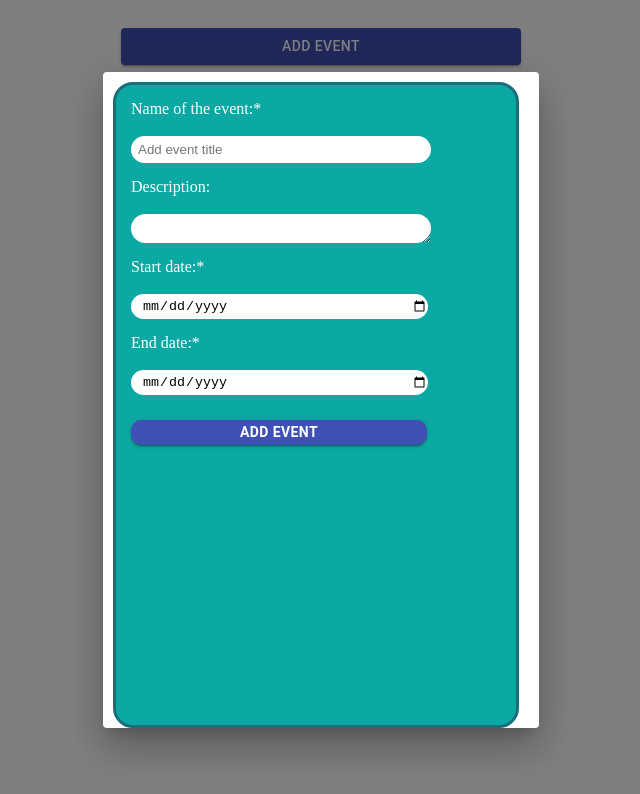
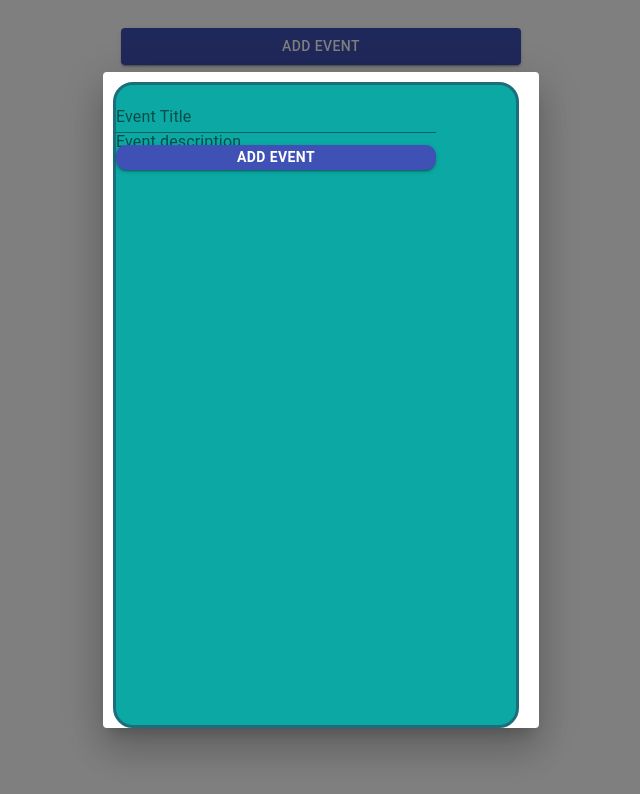
Before and after one commit to pragyes31/Event-Manager, a React (Create React App) app: page / in a window 1280 px wide. Shown: the top 794 px of the page, without its empty margins (319-959 px from the left). Built offline with nearby package versions, Linux system fonts and the light colour scheme.

Commit message:
Added material ui designs

```diff
--- a/src/App.js
+++ b/src/App.js
@@ -3,6 +3,7 @@ import React from "react";
 import Button from "@material-ui/core/Button";
 import { withStyles } from "@material-ui/core/styles";
 import Dialog from "@material-ui/core/Dialog";
+import TextField from "@material-ui/core/TextField";
 
 import "./styles.css";
 
@@ -76,8 +77,7 @@ const AddEventDetailsStyles = {
 
   label: {
     marginLeft: "5px",
-    display: "inline-block",
-    marginBottom: "5px"
+    display: "inline-block"
   },
 
   eventInputs: {
@@ -85,8 +85,7 @@ const AddEventDetailsStyles = {
     outline: "none",
     border: "none",
     borderRadius: "20px",
-    height: "25px",
-    textIndent: "5px"
+    height: "25px"
   },
 
   description: {
@@ -128,35 +127,12 @@ class AddEventDetailsComp extends React.Component {
         //onEscapeKeyDown={this.props.handleEventForm}
         classes={{ paper: classes.addEventDialog }}
       >
-        <div className={classes.addEvent}>
-          <form>
-            <div className={classes.eventForm}>
-              <label htmlFor="title-input">Name of the event:* </label>
-              <br />
-              <input
+        <form className={classes.addEvent}>
+          <TextField className={classes.eventInputs} label="Event Title" />
+          <TextField
             className={classes.eventInputs}
-                type="text"
-                placeholder="Add event title"
-                required
+            label="Event description"
           />
-            </div>
-            <div className={classes.eventForm}>
-              <label htmlFor="description-input">Description: </label>
-              <br />
-              <textarea className={classes.eventInputs} rows="4"></textarea>
-            </div>
-            <div className={classes.eventForm}>
-              <label htmlFor="start-date-input">Start date:* </label>
-              <br />
-              <input className={classes.eventInputs} type="date" required />
-            </div>
-            <div className={classes.eventForm}>
-              <label htmlFor="end-date-input">End date:* </label>
-              <br />
-              <input className={classes.eventInputs} type="date" required />
-            </div>
-            <div id="error-message"></div>
-            <div className={classes.eventForm}>
           <Button
             onClick={this.handleEventForm}
             className={classes.btn}
@@ -165,9 +141,7 @@ class AddEventDetailsComp extends React.Component {
           >
             Add Event
           </Button>
-            </div>
         </form>
-        </div>
       </Dialog>
     );
   }
```
Lines whose indentation alone changed are shown as unchanged.
